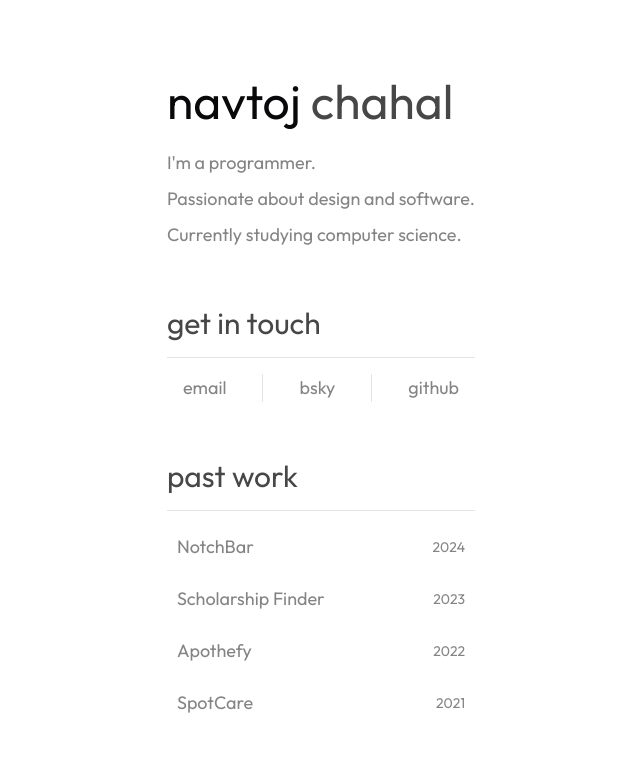
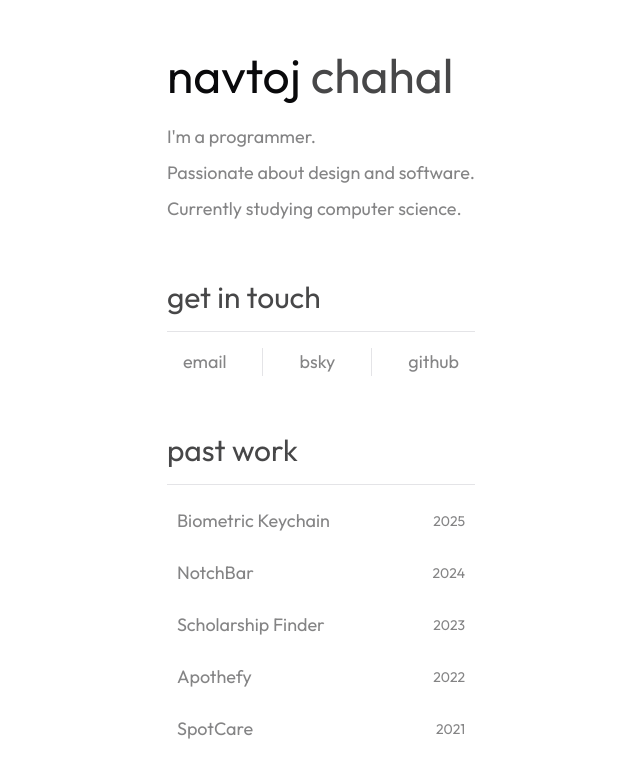
Before and after one commit to navtoj/navtoj, a SvelteKit app in the folder website/: page / in a window 1280 px wide. Shown: the top 778 px of the page, without its empty margins (319-959 px from the left). Built offline with nearby package versions, Linux system fonts and the light colour scheme.

Commit message:
chore: add past year
Signed-off-by: Navtoj Chahal <github@navtoj.com>

```diff
--- a/website/src/routes/+page.svelte
+++ b/website/src/routes/+page.svelte
@@ -31,6 +31,16 @@
 		<h1 class="text-3xl font-medium text-foreground/75">past work</h1>
 		<Separator />
 		<div class="grid gap-y-3 text-lg text-foreground/50">
+			<a
+				class="group/link flex items-center justify-between px-2.5 py-1.5 hover:bg-linear-to-r hover:from-red-500 hover:to-slate-50 hover:text-background"
+				target="_blank"
+				href="https://github.com/navtoj/biometric-keychain"
+			>
+				<p>Biometric Keychain</p>
+				<p class="text-sm group-hover/link:text-red-500 dark:group-hover/link:text-background">
+					2025
+				</p>
+			</a>
 			<a
 				class="group/link flex items-center justify-between px-2.5 py-1.5 hover:bg-linear-to-r hover:from-yellow-500 hover:to-slate-50 hover:text-background"
 				target="_blank"
```
